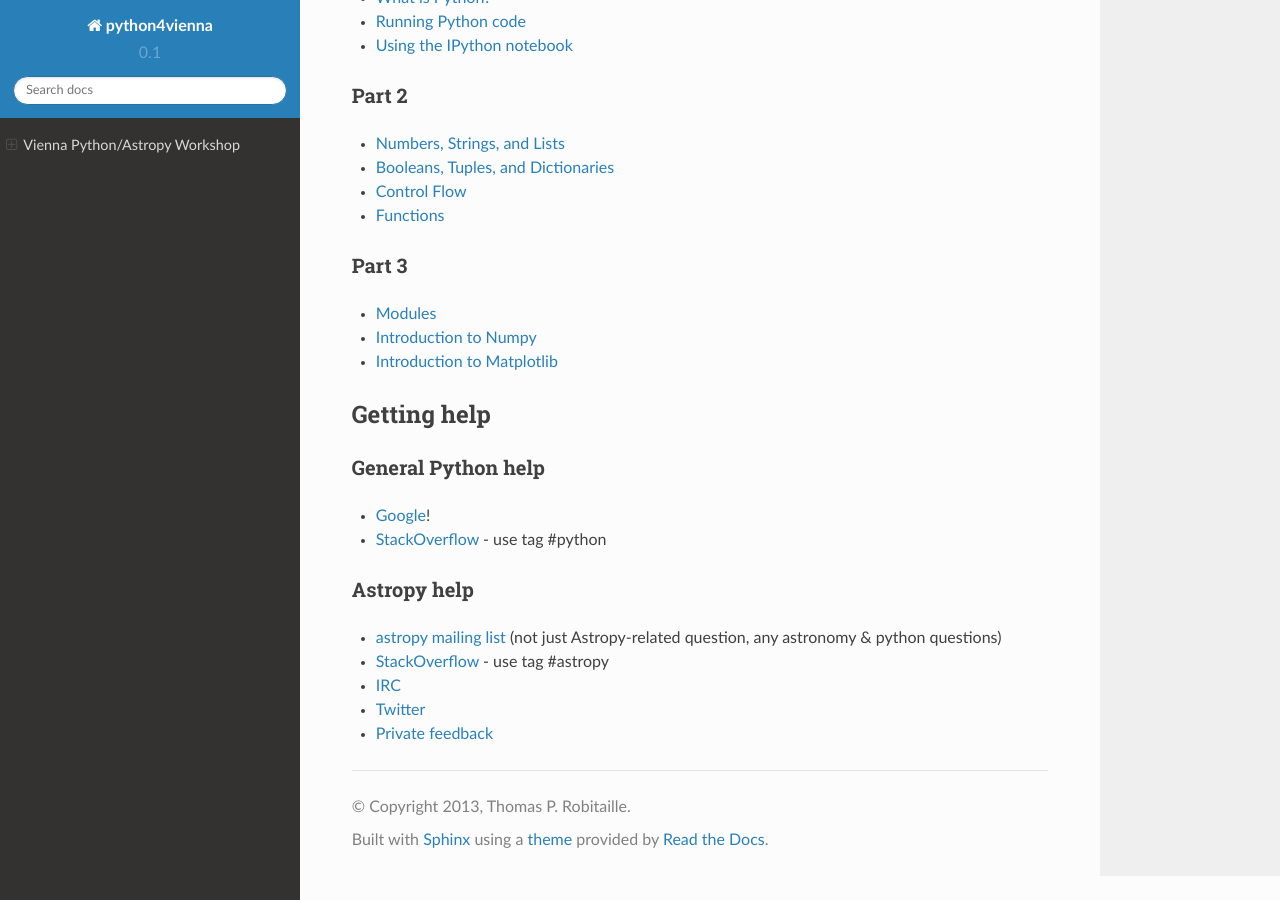
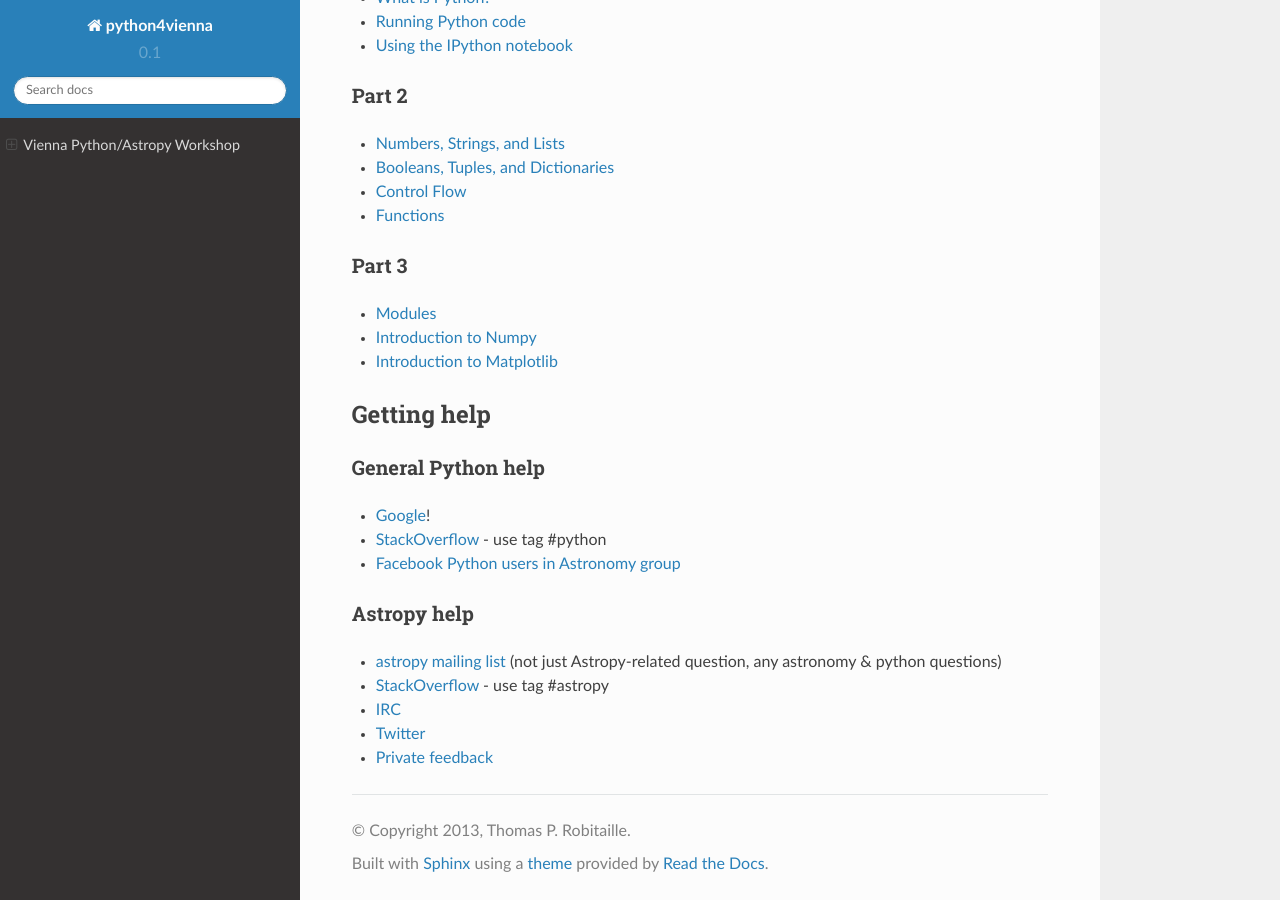
Before and after one commit to astrofrog/python4vienna, a Sphinx documentation site: the page built from docs/index.rst, in a window 1280 px wide and 900 px high, scrolled down 925 px. Built offline with Sphinx 7.4.7 and the Read the Docs theme 2.0.0, drawn with Linux system fonts in a browser that asks for light colours.

Commit message:
Added link to FB group

```diff
--- a/docs/index.rst
+++ b/docs/index.rst
@@ -75,6 +75,7 @@ General Python help
 
 * `Google <http://www.google.com>`_!
 * `StackOverflow <http://stackoverflow.com>`_ - use tag #python
+* `Facebook Python users in Astronomy group <https://www.facebook.com/groups/astropython/>`_
 
 Astropy help
 ^^^^^^^^^^^^
```
